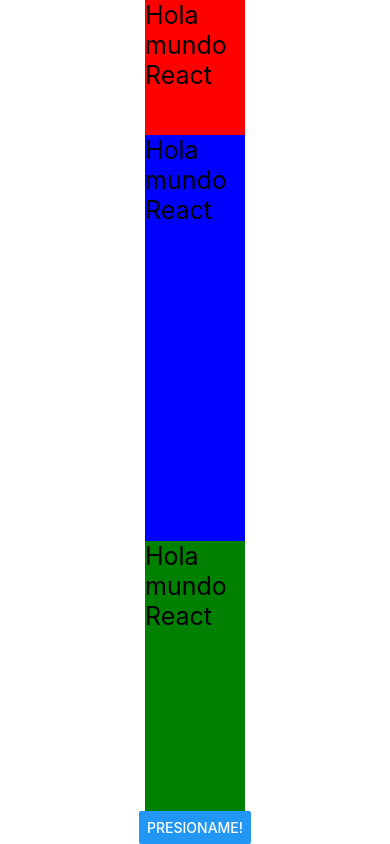
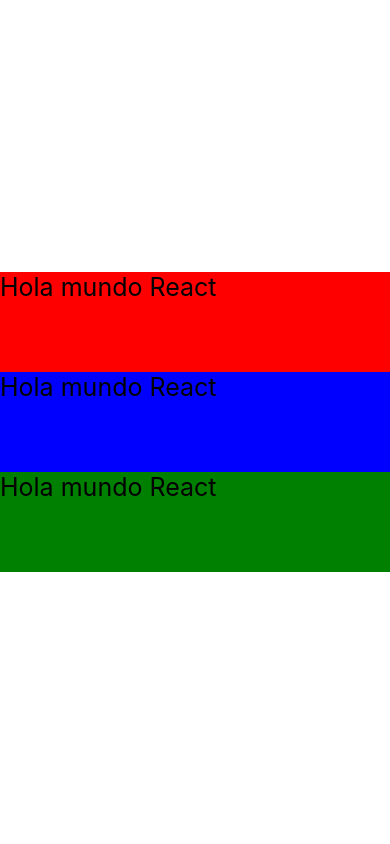
Before and after one commit to Arriaga2/PM192, a React Native app in the folder my-blank/: screen / in a window 390 px wide. Built offline with nearby package versions, Linux system fonts and the light colour scheme.

Commit message:
practica 6

```diff
--- a/my-blank/App.js
+++ b/my-blank/App.js
@@ -18,7 +18,6 @@ export default function App() {
       <Texto style={styles.red}> </Texto>
       <Texto style={styles.blue}> </Texto>
       <Texto style={styles.green}> </Texto>
-      <Button title="Presioname!"> </Button>
       <StatusBar style="auto" />
     </View>
   );
@@ -29,7 +28,7 @@ const styles = StyleSheet.create({
   container: {
     flex: 1,
     backgroundColor: '#fff',
-    alignItems: 'center',
+    alignItems: 'base-line',
     justifyContent: 'center',
     flexDirection: 'column',
   },
@@ -37,9 +36,8 @@ const styles = StyleSheet.create({
     color:'black',
     fontSize:25,
     height:100,
-    width:100,
   },
-  red:{flex:1,backgroundColor:'red'},
-  green:{flex:2,backgroundColor:'green'},
-  blue:{flex:3, backgroundColor:'blue'},
+  red:{backgroundColor:'red'},
+  green:{backgroundColor:'green'},
+  blue:{backgroundColor:'blue'},
 });
```
